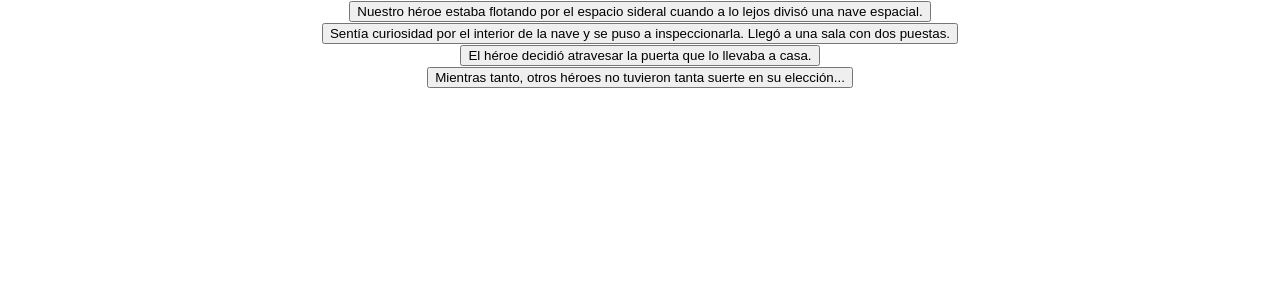
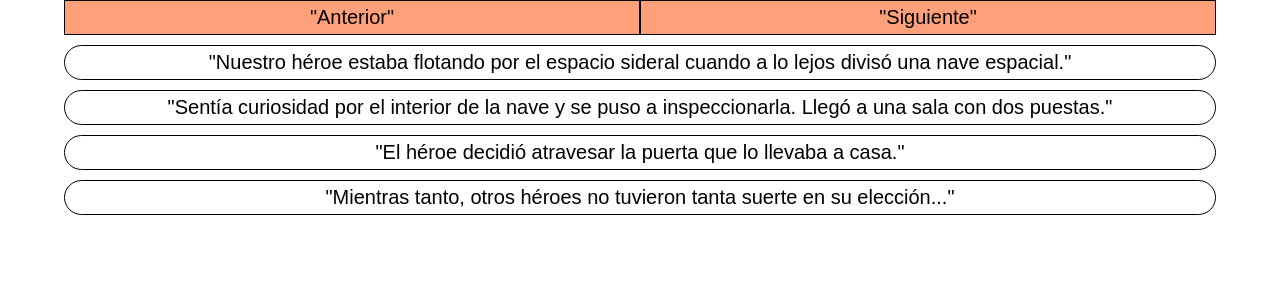
Before and after one commit to ursulacubilla/sprint6, a React (Create React App) app: page / in a window 1280 px wide. Shown: the top 300 px of the page. Built offline with nearby package versions, Linux system fonts and the light colour scheme.

Commit message:
ejercicio 3

```diff
--- a/src/App.js
+++ b/src/App.js
@@ -1,19 +1,26 @@
 // import logo from './logo.svg';
 import './App.css';
-// import Component from './components/escena/escena';
-import { Button } from './styled';
+import Component, { makeThings } from './components/escena/escena';
+import { ComponentStyled, Button, PreviousNext } from './styled';
+
+
 
 function App() {
   return (
     <div className="App">
 
-      <Button param1={"Nuestro héroe estaba flotando por el espacio sideral cuando a lo lejos divisó una nave espacial."} />
+      <PreviousNext>"Anterior"</PreviousNext>
 
-      <Button param2={"Sentía curiosidad por el interior de la nave y se puso a inspeccionarla. Llegó a una sala con dos puestas."} />
+      <PreviousNext>"Siguiente"</PreviousNext>
 
-      <Button param3={"El héroe decidió atravesar la puerta que lo llevaba a casa."} />
+      <Button>"Nuestro héroe estaba flotando por el espacio sideral cuando a lo lejos divisó una nave espacial."</Button>
 
-      <Button param4={"Mientras tanto, otros héroes no tuvieron tanta suerte en su elección..."} />
+      <Button>"Sentía curiosidad por el interior de la nave y se puso a inspeccionarla. Llegó a una sala con dos puestas."</Button>
+
+      <Button>"El héroe decidió atravesar la puerta que lo llevaba a casa."</Button>
+      <div>
+        <Button>"Mientras tanto, otros héroes no tuvieron tanta suerte en su elección..."</Button>
+      </div>
 
     </div>
   );
--- a/src/components/escena/escena.js
+++ b/src/components/escena/escena.js
@@ -1,16 +1,18 @@
-import React from 'react';
+import React, { useState } from 'react';
+// import { useRef } from 'react';
+
 
 const Component = (props) => (
-    <div>
         <button>
-            {props.param1}
-            {props.param2}
-            {props.param3}
-            {props.param4}
+            {props.texto}
         </button>
-    </div>
-
     );
 
 
 export default Component;
+
+
+export const makeThings = () => {
+
+    alert(11);
+};
--- a/src/styled.js
+++ b/src/styled.js
@@ -1,10 +1,30 @@
 import styled from "styled-components";
 import Component from "./components/escena/escena";
 
-export const Button = styled(Component)`
-width: 950px;
-height: 70px;
-background: white;
-border-radios: 5px;
+export const ComponentStyled = styled(Component) `
+width: 90%;
+height: 35px;
 border: 1px solid black;
+border-radius: 50px;
+background-color: white;
+
+// &:hover {
+//     background: pink;
+// }
 `;
+
+export const Button = styled.button `
+width: 90%;
+height: 35px;
+border: 1px solid black;
+border-radius: 50px;
+background-color: white;
+font-size: 20px;
+margin-bottom: 10px;
+`;
+
+export const PreviousNext = styled(Button)`
+width: 45%;
+background-color: LightSalmon;
+border-radius: 0;
+`;
```
